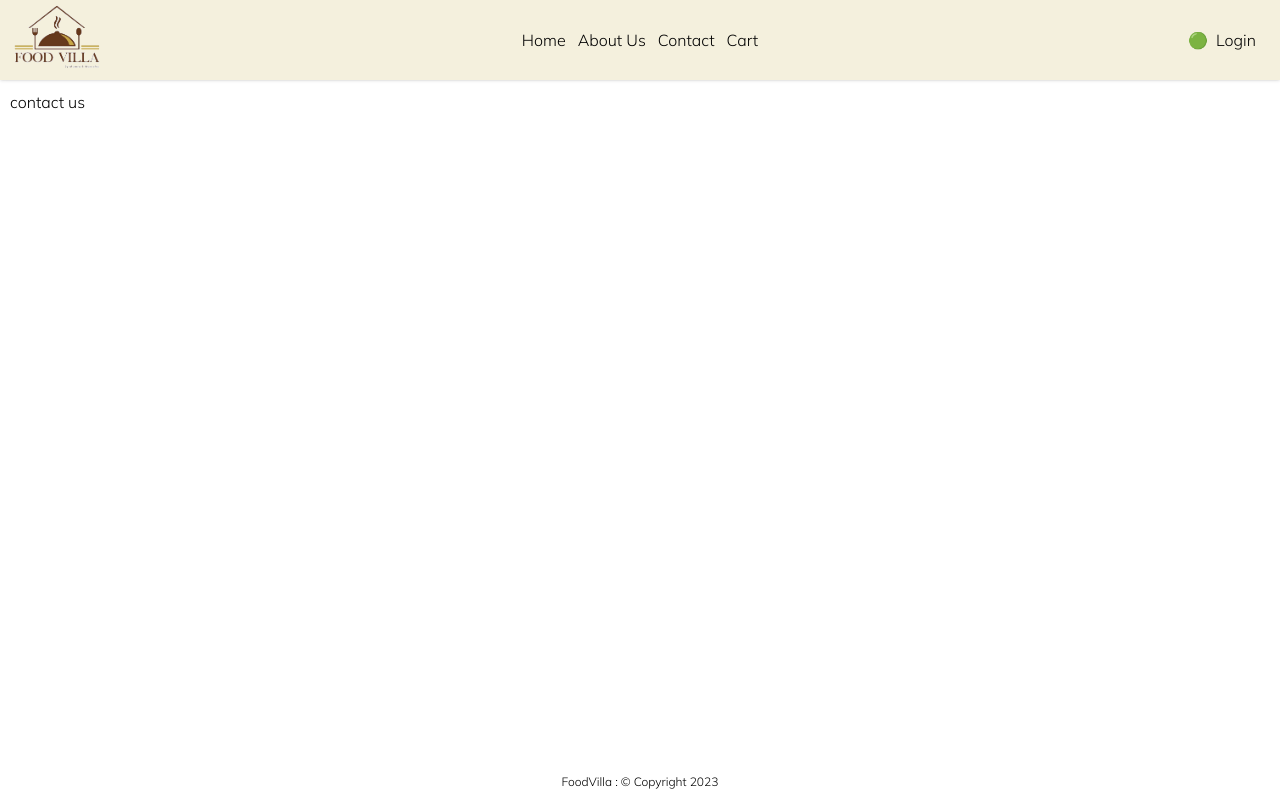
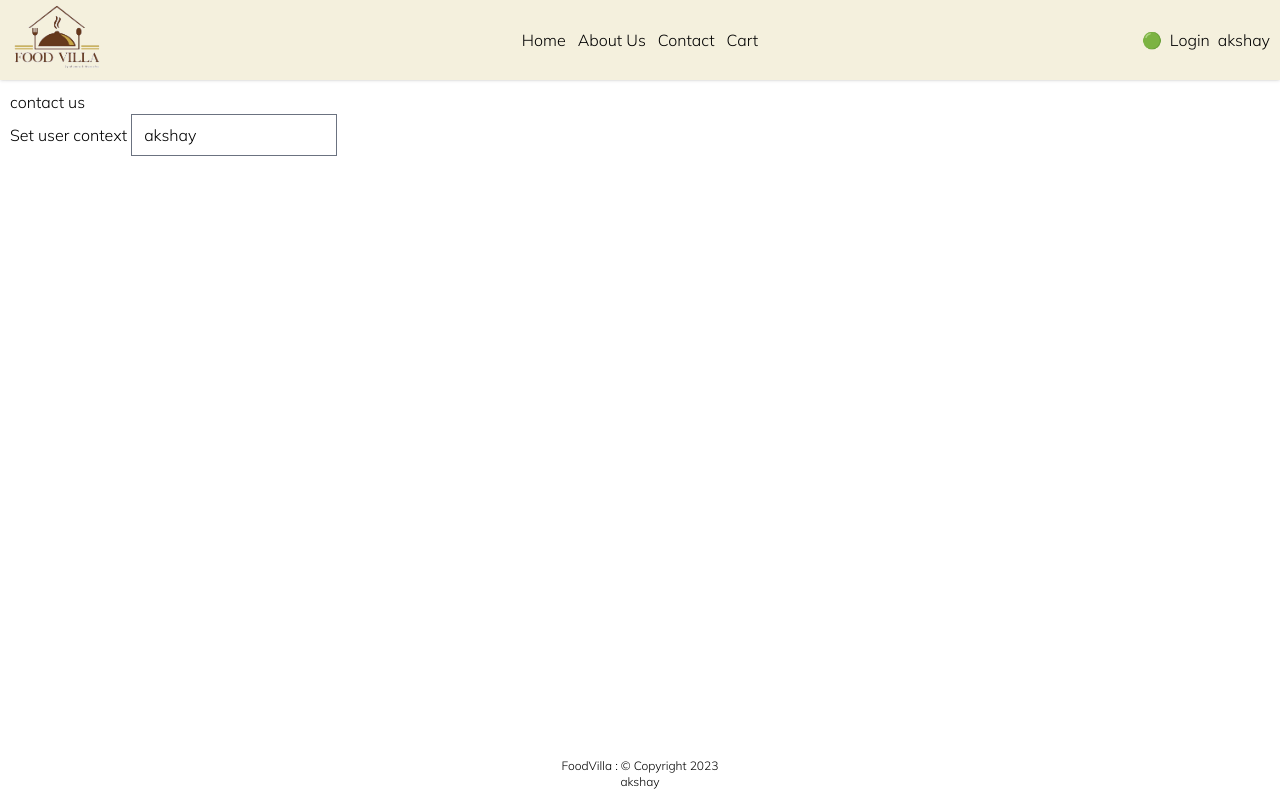
Before and after one commit to link2pk/namaste-react, a React (Vite) app: page /contact in a window 1280 px wide. Built offline with nearby package versions, Linux system fonts and the light colour scheme.

Commit message:
Ch 11 - Data is the new Oil : coding assignment

```diff
--- a/src/App.js
+++ b/src/App.js
@@ -1,4 +1,4 @@
-import React, { lazy, Suspense } from "react";
+import React, { lazy, Suspense, useState } from "react";
 import ReactDOM from "react-dom/client";
 import Header from "./components/Header";
 import Footer from "./components/Footer";
@@ -9,6 +9,7 @@ import Contact from "./components/Contact";
 import Error from "./components/Error";
 import RestaurantDetails from "./components/RestaurantDetails";
 import Profile from "./components/Profile";
+import UserContext from "./utils/UserContext";
 
 const About = lazy(() => import("./components/About"));
 /*
@@ -22,13 +23,21 @@ Footer => Copyright info etc.
 */
 
 const AppComponent = () => {
+  const [user, setUser] = useState({
+    name: "akshay",
+    email: "askay@namastedev.com",
+  });
+  // console.log(user);
+
   return (
     <>
-      <Header />
-      <main>
-        <Outlet />
-      </main>
-      <Footer />
+      <UserContext.Provider value={{ user: user, setUser: setUser }}>
+        <Header />
+        <main>
+          <Outlet />
+        </main>
+        <Footer />
+      </UserContext.Provider>
     </>
   );
 };
--- a/src/components/About.js
+++ b/src/components/About.js
@@ -1,6 +1,7 @@
 // import ProfileC from "./ProfileClass";
 import React, { Component } from "react";
 import Profile from "./Profile";
+import UserContext from "../utils/UserContext";
 
 class About extends Component {
   constructor(props) {
@@ -21,7 +22,8 @@ class About extends Component {
     return (
       <>
         <div>about class component</div>
-        {this.state.parentcount}
+        <UserContext.Consumer>{({ user }) => user.name}</UserContext.Consumer>
+        <p>{this.state.parentcount}</p>
         <button
           onClick={() => {
             this.setState({
--- a/src/components/Body.js
+++ b/src/components/Body.js
@@ -1,14 +1,17 @@
-import { useState } from "react";
+import { useState, useContext } from "react";
 import { Link } from "react-router-dom";
 import useRestaurants from "../utils/useRestaurants";
 import NoRestaurant from "./NoRestaurant";
 import Restaurant from "./Restaurant";
 import Shimmer from "./Shimmer";
+import UserContext from "../utils/UserContext";
 
 const Body = () => {
   const [searchText, setSearchText] = useState("");
   const [restaurantCards, setRestaurantCards] = useState([]);
   const allRestaurant = useRestaurants(restaurantCards, setRestaurantCards);
+
+  const { user, setUser } = useContext(UserContext);
 
   return allRestaurant?.length === 0 ? (
     <Shimmer />
@@ -24,7 +27,6 @@ const Body = () => {
             setSearchText(e.target.value);
           }}
         />
-
         <button
           className="text-white  bg-primary-brown border border-primary-brown  px-2  py-1 rounded-r-sm  "
           onClick={() => {
@@ -38,6 +40,14 @@ const Body = () => {
         >
           Search
         </button>
+        <span className="px-2"> Set user</span>
+        <input
+          type="text"
+          value={user.name}
+          onChange={(e) => {
+            setUser({ ...user, name: e.target.value });
+          }}
+        />
       </section>
       <section className="flex flex-wrap justify-center">
         {restaurantCards?.length === 0 ? (
--- a/src/components/Contact.js
+++ b/src/components/Contact.js
@@ -1,5 +1,23 @@
+import { useContext } from "react";
+import UserContext from "../utils/UserContext";
+
 const Contact = () => {
-  return <p>contact us</p>;
+  const { user, setUser } = useContext(UserContext);
+  return (
+    <>
+      <h3>contact us</h3>
+      <div>
+        Set user context{" "}
+        <input
+          type="text"
+          value={user.name}
+          onChange={(e) => {
+            setUser({ ...user, name: e.target.value });
+          }}
+        />
+      </div>
+    </>
+  );
 };
 
 export default Contact;
--- a/src/components/Footer.js
+++ b/src/components/Footer.js
@@ -1,7 +1,10 @@
+import { useContext } from "react";
+import UserContext from "../utils/UserContext";
 const Footer = () => {
+  const { user } = useContext(UserContext);
   return (
     <footer className="text-center text-xs">
-      <h6>FoodVilla : &copy; Copyright 2023</h6>
+      <h6>FoodVilla : &copy; Copyright 2023</h6> {user.name}
     </footer>
   );
 };
--- a/src/components/Header.js
+++ b/src/components/Header.js
@@ -1,7 +1,8 @@
-import { useState } from "react";
+import { useContext, useState } from "react";
 import Logo from "../assets/img/logo.jpeg";
 import { Link } from "react-router-dom";
 import useIsOnline from "../utils/useIsOnline";
+import UserContext from "../utils/UserContext";
 
 const loggedIn = () => {
   //api call for authentication
@@ -10,7 +11,7 @@ const loggedIn = () => {
 
 const Title = () => {
   return (
-    <Link to={"/"} className="w-24 h-20 block">
+    <Link to={"/"} className="w-24 h-20 block sm:justify-self-start">
       <img
         src={Logo}
         alt="logo"
@@ -23,8 +24,10 @@ const Title = () => {
 const Header = () => {
   const [isLoggedIn, setIsLoggedIn] = useState(loggedIn());
   const isOnline = useIsOnline();
+
+  const { user } = useContext(UserContext);
   return (
-    <header className="py-3 sm:py-0  grid gap-2 sm:grid-cols-[6rem_1fr_6rem] justify-items-center sm:items-center bg-header-bg shadow">
+    <header className="py-3 sm:py-0  grid gap-2 sm:grid-cols-[1fr_18rem_1fr] justify-items-center sm:items-center bg-header-bg shadow">
       <Title />
       <ul className="flex gap-3">
         <li>
@@ -48,8 +51,8 @@ const Header = () => {
           </Link>
         </li>
       </ul>
-      <section className="sm:flex gap-2">
-        <div>{isOnline ? "🟢" : "⚪"}</div>
+      <section className="sm:flex sm:justify-self-end gap-2 ">
+        <div className="text-center">{isOnline ? "🟢" : "⚪"}</div>
         {isLoggedIn ? (
           <button
             onClick={() => {
@@ -67,6 +70,7 @@ const Header = () => {
             Login
           </button>
         )}
+        <span>{user.name}</span>
       </section>
     </header>
   );
--- a/src/components/Restaurant.js
+++ b/src/components/Restaurant.js
@@ -1,4 +1,6 @@
 import { IMG_CDN_URL } from "../config";
+import { useContext } from "react";
+import UserContext from "../utils/UserContext";
 
 const Restaurant = ({ restaurant }) => {
   const {
@@ -9,10 +11,12 @@ const Restaurant = ({ restaurant }) => {
     slaString,
     aggregatedDiscountInfo,
   } = { ...restaurant };
-  const imgurl = IMG_CDN_URL + `${cloudinaryImageId}`;
+
+  const { user } = useContext(UserContext);
+
   return (
     <article className=" w-56 flex flex-col h-full">
-      <img src={imgurl} alt="restaurant image" />
+      <img src={IMG_CDN_URL + cloudinaryImageId} alt={name + " image"} />
       <section className="p-2  flex-column">
         <h3 className="font-semibold mb-1 leading-none ">{name}</h3>
         <div className="text-xs flex-column">
@@ -33,6 +37,7 @@ const Restaurant = ({ restaurant }) => {
             </span>{" "}
             {aggregatedDiscountInfo?.shortDescriptionList[0]?.meta}
           </p>
+          <div>{user.name}</div>
         </div>
       </section>
     </article>
--- /dev/null
+++ b/src/utils/UserContext.js
@@ -0,0 +1,10 @@
+import { createContext } from "react";
+
+const UserContext = createContext({
+  user: {
+    name: "dummy name",
+    email: "dummyemail@dummy.com",
+  },
+});
+
+export default UserContext;
```
Also changed, not shown: 1 other file (tests, documents, lock files or other folders).
